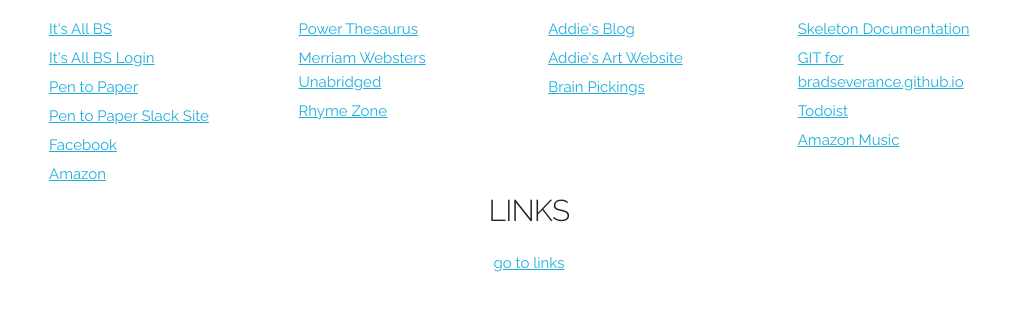
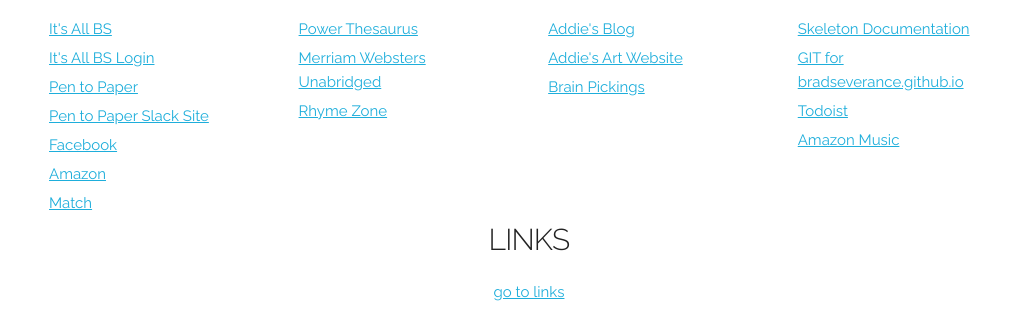
Before and after one commit to bradseverance/bradseverance.github.io, a plain HTML site: page index.html in a window 1280 px wide. Shown: the part 809-1138 px from the top of the page, without its empty margins (111-1120 px from the left). Before the commit the page ends 1109 px from the top, so only its background shows below. Drawn offline with Linux system fonts and the light colour scheme.

Commit message:
Update index.html

```diff
--- a/index.html
+++ b/index.html
@@ -122,6 +122,7 @@
         <p class="brad-link"><a href="https://pentopapergroup.slack.com/messages" target="_blank">Pen to Paper Slack Site</a></p>
         <p class="brad-link"><a href="https://www.facebook.com/" target="_blank">Facebook</a></p>
         <p class="brad-link"><a href="https://www.amazon.com/" target="_blank">Amazon</a></p>
+        <p class="brad-link"><a href="https://www.match.com/home" target="_blank">Match</a></p>
       </div>
       <!-- ROW 2 -->
       <div class="three columns">
```
